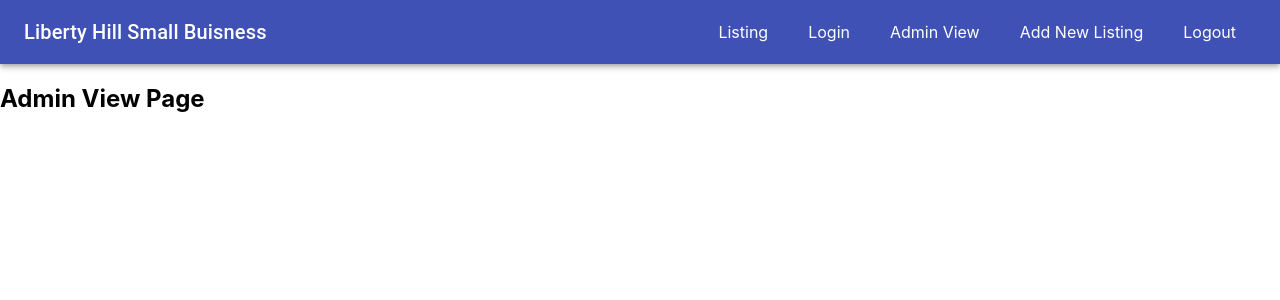
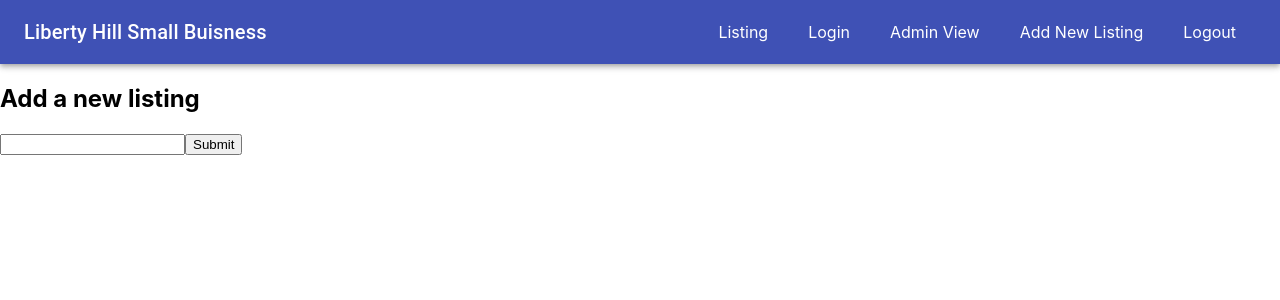
Before and after one commit to MichaelABartlett/capstone-small-buisness, a React (Create React App) app: page /add-new-listing in a window 1280 px wide. Shown: the top 300 px of the page. Built offline with nearby package versions, Linux system fonts and the light colour scheme.

Commit message:
found cookies and addListing function

```diff
--- a/package.json
+++ b/package.json
@@ -9,6 +9,7 @@
     "@testing-library/react": "^12.1.2",
     "@testing-library/user-event": "^13.5.0",
     "cookie": "^0.4.1",
+    "cookie-parser": "^1.4.6",
     "google-map-react": "^2.1.10",
     "react": "^16.9.0",
     "react-dom": "^16.9.0",
--- a/src/App.css
+++ b/src/App.css
@@ -78,3 +78,9 @@ ul {
 .text-red {
   color: red
 }
+
+
+.add-car {
+  background: #4caf50 !important;
+  color: white !important;
+}
--- a/src/components/AddNewListing.js
+++ b/src/components/AddNewListing.js
@@ -1,15 +1,71 @@
-import React from 'react'
-import { Container, Paper, Chip } from '@material-ui/core';
+import React, { Component } from 'react'
+import { addListing } from '../redux/actions'
+
+class AddNewListing extends Component {
+    constructor(props){
+        super(props)
+
+        this.state = {
+            open : "",
+            name : "",
+            description : "",
+            hours : "",
+            address : ""
+        }
+    }
+
+    // handleChange = (e) => {
+    //     this.setState({
+    //         newListing : e.target.value
+    //     })
+    // }
+
+    handleChange = (e) => {
+        const newState = { ...this.state }
+        newState[e.target.id] = e.target.value
+        this.setState(newState)
+    }
 
 
-const AddNewListing = () => {
+    handleSubmit = (e) => {
+        e.preventDefault()
 
+        // this.props.addListing(this.state.newListing)
 
-    return (
-        <div >
-            <h2>Admin View Page</h2>
-        </div>
-    )
+        const payload = { ...this.state }
+        payload.id = this.props.Total + 1
+        delete payload.open
+        console.log("THE LISTING", payload)
+        console.log(addListing)
+        addListing(payload)
+
+        // this.setState({
+        //     newListing : ""
+        // })
+    }
+
+    render () {
+        return (
+            <div >
+                <h2>Add a new listing</h2>
+
+                <form onSubmit={e => this.handleSubmit(e)}>
+                    <input type='text' value={this.state.newListing} onChange={e => this.handleChange(e)} />
+                    <input type='submit' />
+                </form>
+
+                {/* <input id="name" placeholder='Name'/>
+                <br/>
+                <input id="address" placeholder='Description'/>
+                <br/>
+                <input id="hours (ex. 10:00AM - 10:00PM" placeholder='Hours'/>
+                <br/>
+                <input id="description" placeholder='Description'/>
+                <br/>
+                <button onClick={() => {this.props.addListing()}}>Save</button> */}
+            </div>
+        )
+    }
 }
 
 export default AddNewListing
--- a/src/components/Listing.js
+++ b/src/components/Listing.js
@@ -9,12 +9,25 @@ import {
     TableRow
 } from '@material-ui/core'
 import DeleteIcon from '@material-ui/icons/Delete'
+import cookie from 'cookie'
 
 
 const Listing = (props) => {
     const { listing , user } = props;
+
+    console.log('cookie: ', cookie.parse(document.cookie))
     console.log('listing: ', listing)
     console.log('user: ', user)
+    const block = ""
+
+    const cookies = document.cookie
+            .split(';')
+            .map(cookie => cookie.split('='))
+            .reduce((accumulator, [key, value]) => ({ ...accumulator, [key.trim()]: decodeURIComponent(value) }), {});
+
+    console.log('LoggedIn cookie', cookies.loggedIn)
+
+
     return (
         <Container maxWidth="lg" className="car-container">
 
@@ -26,7 +39,7 @@ const Listing = (props) => {
                         <TableCell>Description</TableCell>
                         <TableCell>Hours</TableCell>
                         <TableCell>Address</TableCell>
-                        {/* <TableCell>Delete</TableCell> */}
+                        {/* <TableCell>{cookie.parse(document.cookie) ? "Delete" : ""}</TableCell> */}
                     </TableRow>
                 </TableHead>
                 <TableBody>
--- a/src/components/Sign-In.js
+++ b/src/components/Sign-In.js
@@ -21,7 +21,7 @@ class SignIn extends Component {
   login = (e) => {
     e.preventDefault()
     // set cookie here
-    document.cookie = "loggedIn=true;max-age=10"
+    document.cookie = "loggedIn=true;max-age=1000"
 
     window.location.replace("/")
   }
--- a/src/containers/AddNewListing.js
+++ b/src/containers/AddNewListing.js
@@ -1,5 +1,5 @@
 import { connect } from "react-redux";
-import AddNewListing from "../components/AddNewListing";
+import AddNewListing from "../components/AddNewListing"
 import { addListing } from "../redux/actions";
 
 const mapStateToProps = (state) => {
@@ -11,8 +11,8 @@ const mapStateToProps = (state) => {
 
 const mapDispatchToProps = (dispatch) => {
     return {
-        addListing: (aListing) => dispatch(addListing(aListing))
+        addListing : (listing) => dispatch(addListing(listing))
     }
 }
 
-export default connect(mapStateToProps,mapDispatchToProps)(AddNewListing)
+export default connect( mapStateToProps ,mapDispatchToProps)(AddNewListing)
--- a/src/redux/actions.js
+++ b/src/redux/actions.js
@@ -1,7 +1,7 @@
-export const addListing = (aListing) => {
+export const addListing = (listing) => {
     return {
         type: 'ADD_LISTING',
-        value: aListing
+        value: listing
     }
 }
 
```
Also changed, not shown: src/components/Navigation.js (line endings or trailing spaces), 1 other file (tests, documents, lock files or other folders).
